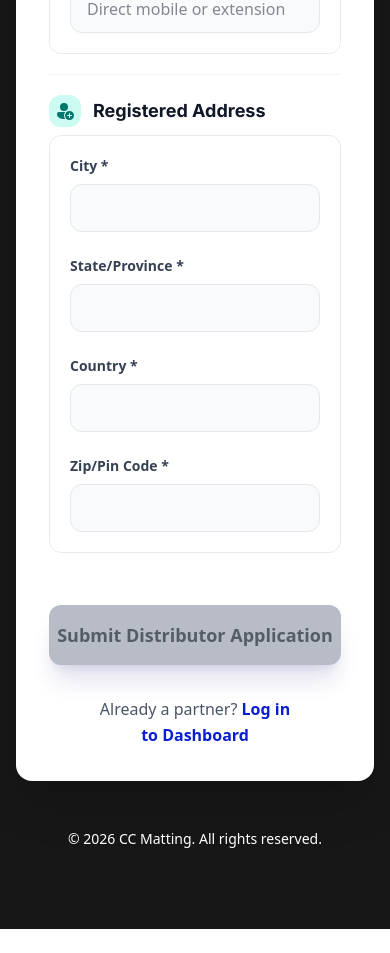
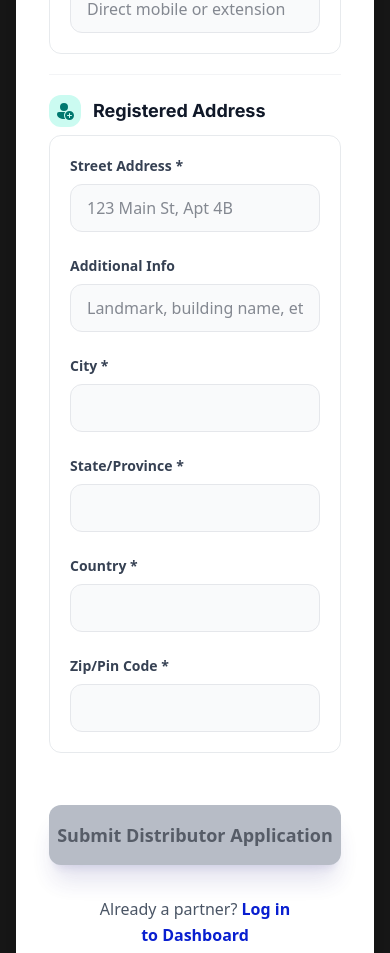
Before and after one commit to Deepanshu-dashore/Prototype, a Next.js app: page /distributor/register in a window 390 px wide. Shown: the part 1120-2073 px from the top of the page. Before the commit the page ends 2049 px from the top, so only its background shows below. Built offline with nearby package versions, Linux system fonts and the light colour scheme.

Commit message:
Distributor registration and profile management, including view and edit functionalities for distributor details and addresses.

```diff
--- a/app/api/distributor/route.js
+++ b/app/api/distributor/route.js
@@ -44,7 +44,8 @@ export async function POST(request) {
       !registeredAddress.city ||
       !registeredAddress.state ||
       !registeredAddress.country ||
-      !registeredAddress.pinCode
+      !registeredAddress.pinCode ||
+      !registeredAddress.street
     ) {
       return ApiResponse(400, null, "Registered Address is required");
     }
--- a/app/distributor/dashboard/profile/edit/page.jsx
+++ b/app/distributor/dashboard/profile/edit/page.jsx
@@ -28,9 +28,9 @@ export default function EditProfilePage() {
         contactPersonEmail: "",
         contactPersonNumber: "",
         contactPersonDesignation: "",
-        registeredAddress: { city: "", state: "", country: "", pinCode: "" },
-        shippingAddress: { city: "", state: "", country: "", pinCode: "" },
-        billingAddress: { city: "", state: "", country: "", pinCode: "" },
+        registeredAddress: { street: "", additionalInfo: "", city: "", state: "", country: "", pinCode: "" },
+        shippingAddress: { street: "", additionalInfo: "", city: "", state: "", country: "", pinCode: "" },
+        billingAddress: { street: "", additionalInfo: "", city: "", state: "", country: "", pinCode: "" },
     });
 
     useEffect(() => {
@@ -64,18 +64,24 @@ export default function EditProfilePage() {
                     contactPersonNumber: data.contactPersonNumber || "",
                     contactPersonDesignation: data.contactPersonDesignation || "",
                     registeredAddress: {
+                        street: data.registeredAddress?.street || "",
+                        additionalInfo: data.registeredAddress?.additionalInfo || "",
                         city: data.registeredAddress?.city || "",
                         state: data.registeredAddress?.state || "",
                         country: data.registeredAddress?.country || "",
                         pinCode: data.registeredAddress?.pinCode || "",
                     },
                     shippingAddress: {
+                        street: data.shippingAddress?.street || "",
+                        additionalInfo: data.shippingAddress?.additionalInfo || "",
                         city: data.shippingAddress?.city || "",
                         state: data.shippingAddress?.state || "",
                         country: data.shippingAddress?.country || "",
                         pinCode: data.shippingAddress?.pinCode || "",
                     },
                     billingAddress: {
+                        street: data.billingAddress?.street || "",
+                        additionalInfo: data.billingAddress?.additionalInfo || "",
                         city: data.billingAddress?.city || "",
                         state: data.billingAddress?.state || "",
                         country: data.billingAddress?.country || "",
@@ -233,6 +239,14 @@ export default function EditProfilePage() {
                     <div className="p-8">
                         <h3 className="text-lg font-semibold text-gray-900 mb-6">Registered Address</h3>
                         <div className="grid grid-cols-1 md:grid-cols-2 gap-x-8 gap-y-6">
+                            <div className="md:col-span-2">
+                                <label className="block text-sm font-medium text-gray-700 mb-1">Street Address</label>
+                                <input type="text" name="registeredAddress.street" value={formData.registeredAddress.street} onChange={handleChange} className="w-full px-4 py-2.5 border border-gray-300 rounded-lg focus:ring-2 focus:ring-primary/20 focus:border-primary transition-colors" />
+                            </div>
+                            <div className="md:col-span-2">
+                                <label className="block text-sm font-medium text-gray-700 mb-1">Additional Info</label>
+                                <input type="text" name="registeredAddress.additionalInfo" value={formData.registeredAddress.additionalInfo} onChange={handleChange} className="w-full px-4 py-2.5 border border-gray-300 rounded-lg focus:ring-2 focus:ring-primary/20 focus:border-primary transition-colors" />
+                            </div>
                             <div>
                                 <label className="block text-sm font-medium text-gray-700 mb-1">City</label>
                                 <input type="text" name="registeredAddress.city" value={formData.registeredAddress.city} onChange={handleChange} className="w-full px-4 py-2.5 border border-gray-300 rounded-lg focus:ring-2 focus:ring-primary/20 focus:border-primary transition-colors" />
@@ -262,6 +276,14 @@ export default function EditProfilePage() {
                             </label>
                         </div>
                         <div className={`grid grid-cols-1 md:grid-cols-2 gap-x-8 gap-y-6 transition-opacity ${sameAsRegistered.shipping ? 'opacity-50 pointer-events-none' : ''}`}>
+                            <div className="md:col-span-2">
+                                <label className="block text-sm font-medium text-gray-700 mb-1">Street Address</label>
+                                <input type="text" name="shippingAddress.street" value={formData.shippingAddress.street} onChange={handleChange} className="w-full px-4 py-2.5 border border-gray-300 rounded-lg focus:ring-2 focus:ring-primary/20 focus:border-primary transition-colors" />
+                            </div>
+                            <div className="md:col-span-2">
+                                <label className="block text-sm font-medium text-gray-700 mb-1">Additional Info</label>
+                                <input type="text" name="shippingAddress.additionalInfo" value={formData.shippingAddress.additionalInfo} onChange={handleChange} className="w-full px-4 py-2.5 border border-gray-300 rounded-lg focus:ring-2 focus:ring-primary/20 focus:border-primary transition-colors" />
+                            </div>
                             <div>
                                 <label className="block text-sm font-medium text-gray-700 mb-1">City</label>
                                 <input type="text" name="shippingAddress.city" value={formData.shippingAddress.city} onChange={handleChange} className="w-full px-4 py-2.5 border border-gray-300 rounded-lg focus:ring-2 focus:ring-primary/20 focus:border-primary transition-colors" />
@@ -291,6 +313,14 @@ export default function EditProfilePage() {
                             </label>
                         </div>
                         <div className={`grid grid-cols-1 md:grid-cols-2 gap-x-8 gap-y-6 transition-opacity ${sameAsRegistered.billing ? 'opacity-50 pointer-events-none' : ''}`}>
+                            <div className="md:col-span-2">
+                                <label className="block text-sm font-medium text-gray-700 mb-1">Street Address</label>
+                                <input type="text" name="billingAddress.street" value={formData.billingAddress.street} onChange={handleChange} className="w-full px-4 py-2.5 border border-gray-300 rounded-lg focus:ring-2 focus:ring-primary/20 focus:border-primary transition-colors" />
+                            </div>
+                            <div className="md:col-span-2">
+                                <label className="block text-sm font-medium text-gray-700 mb-1">Additional Info</label>
+                                <input type="text" name="billingAddress.additionalInfo" value={formData.billingAddress.additionalInfo} onChange={handleChange} className="w-full px-4 py-2.5 border border-gray-300 rounded-lg focus:ring-2 focus:ring-primary/20 focus:border-primary transition-colors" />
+                            </div>
                             <div>
                                 <label className="block text-sm font-medium text-gray-700 mb-1">City</label>
                                 <input type="text" name="billingAddress.city" value={formData.billingAddress.city} onChange={handleChange} className="w-full px-4 py-2.5 border border-gray-300 rounded-lg focus:ring-2 focus:ring-primary/20 focus:border-primary transition-colors" />
--- a/app/distributor/dashboard/profile/page.jsx
+++ b/app/distributor/dashboard/profile/page.jsx
@@ -204,6 +204,7 @@ export default function DistributorProfile() {
                             <div className="flex-1">
                                 <h4 className="font-semibold text-gray-900 mb-1">Registered Address</h4>
                                 <p className="text-sm text-gray-600 leading-relaxed">
+                                    {distributor.registeredAddress.street}, {distributor.registeredAddress.additionalInfo && `${distributor.registeredAddress.additionalInfo}, `}
                                     {distributor.registeredAddress.city}, {distributor.registeredAddress.state}, {distributor.registeredAddress.country} - {distributor.registeredAddress.pinCode}
                                 </p>
                             </div>
@@ -217,6 +218,7 @@ export default function DistributorProfile() {
                                 <div className="flex-1">
                                     <h4 className="font-semibold text-gray-900 mb-1">Shipping Address</h4>
                                     <p className="text-sm text-gray-600 leading-relaxed">
+                                        {distributor.shippingAddress.street || distributor.registeredAddress.street}, {distributor.shippingAddress.additionalInfo || distributor.registeredAddress.additionalInfo ? `${distributor.shippingAddress.additionalInfo || distributor.registeredAddress.additionalInfo}, ` : ""}
                                         {distributor.shippingAddress.city || distributor.registeredAddress.city}, {distributor.shippingAddress.state || distributor.registeredAddress.state}, {distributor.shippingAddress.country || distributor.registeredAddress.country} - {distributor.shippingAddress.pinCode || distributor.registeredAddress.pinCode}
                                     </p>
                                 </div>
@@ -231,6 +233,7 @@ export default function DistributorProfile() {
                                 <div className="flex-1">
                                     <h4 className="font-semibold text-gray-900 mb-1">Billing Address</h4>
                                     <p className="text-sm text-gray-600 leading-relaxed">
+                                        {distributor.billingAddress.street || distributor.registeredAddress.street}, {distributor.billingAddress.additionalInfo || distributor.registeredAddress.additionalInfo ? `${distributor.billingAddress.additionalInfo || distributor.registeredAddress.additionalInfo}, ` : ""}
                                         {distributor.billingAddress.city || distributor.registeredAddress.city}, {distributor.billingAddress.state || distributor.registeredAddress.state}, {distributor.billingAddress.country || distributor.registeredAddress.country} - {distributor.billingAddress.pinCode || distributor.registeredAddress.pinCode}
                                     </p>
                                 </div>
--- a/app/distributor/register/page.jsx
+++ b/app/distributor/register/page.jsx
@@ -55,10 +55,12 @@ export default function DistributorRegister() {
         contactPersonNumber: "",
         contactPersonDesignation: "",
         registeredAddress: {
+            street: "",
             city: "",
             state: "",
             country: "",
             pinCode: "",
+            additionalInfo: "",
         },
         sameAddress: true,
     });
@@ -427,7 +429,30 @@ export default function DistributorRegister() {
                                     </div>
                                     <h3 className="text-lg font-bold text-gray-900">Registered Address</h3>
                                 </div>
-                                <div className="grid grid-cols-1 md:grid-cols-4 gap-x-4 gap-y-6  border p-5 rounded-xl">
+                                <div className="grid grid-cols-1 md:grid-cols-2 gap-x-4 gap-y-6 border p-5 rounded-xl">
+                                    <div className="col-span-1 md:col-span-2">
+                                        <label className="block text-sm font-semibold text-gray-700 mb-2">Street Address *</label>
+                                        <input
+                                            type="text"
+                                            name="registeredAddress.street"
+                                            required
+                                            className="w-full h-12 px-4 bg-gray-50 border border-gray-200 rounded-xl focus:bg-white focus:ring-2 focus:ring-primary/20 focus:border-primary transition-all outline-none"
+                                            placeholder="123 Main St, Apt 4B"
+                                            value={formData.registeredAddress.street}
+                                            onChange={handleChange}
+                                        />
+                                    </div>
+                                    <div className="col-span-1 md:col-span-2">
+                                        <label className="block text-sm font-semibold text-gray-700 mb-2">Additional Info</label>
+                                        <input
+                                            type="text"
+                                            name="registeredAddress.additionalInfo"
+                                            className="w-full h-12 px-4 bg-gray-50 border border-gray-200 rounded-xl focus:bg-white focus:ring-2 focus:ring-primary/20 focus:border-primary transition-all outline-none"
+                                            placeholder="Landmark, building name, etc."
+                                            value={formData.registeredAddress.additionalInfo}
+                                            onChange={handleChange}
+                                        />
+                                    </div>
                                     <div className="col-span-1">
                                         <label className="block text-sm font-semibold text-gray-700 mb-2">City *</label>
                                         <input
--- a/app/lib/models/distributor.js
+++ b/app/lib/models/distributor.js
@@ -1,10 +1,13 @@
 import { Schema, model, models } from "mongoose";
 
 const addressSchema = new Schema({
+  street: { type: String },
   city: { type: String },
   state: { type: String },
   country: { type: String },
   pinCode: { type: String },
+  additionalInfo: { type: String }, // Added as per request
+  additionalDetails: { type: String }, // Keeping existing field just in case
   _id: false,
 });
 
```
